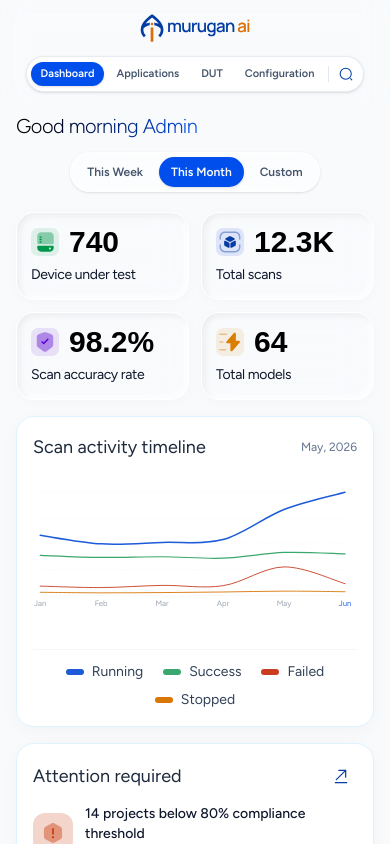
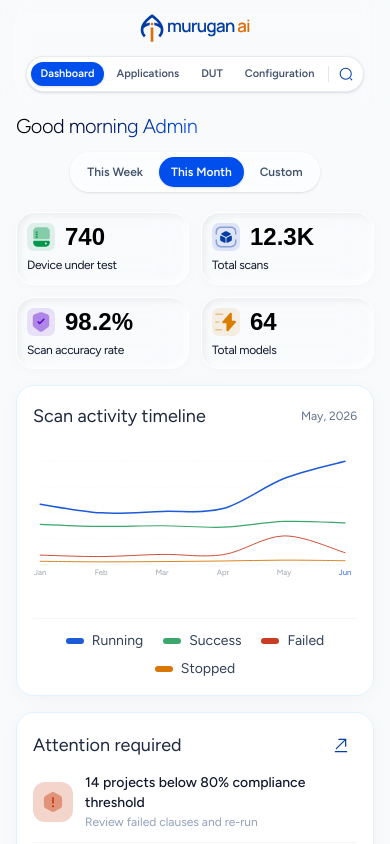
Before and after one commit to lw-108/Murugan-AI, a React (Vite) app: page / in a window 390 px wide. Shown: the top 844 px of the page. Built offline with nearby package versions, Linux system fonts and the light colour scheme; a web font is replaced by a local one.

Commit message:
Third Commit

```diff
--- a/src/App.tsx
+++ b/src/App.tsx
@@ -226,7 +226,7 @@ export function App() {
               {kpiCards.map((card, i) => (
                 <div
                   key={i}
-                  className="bg-transparent backdrop-blur-lg border border-white/90 rounded-2xl p-3.5 sm:p-5 flex flex-col justify-center items-start h-full hover:bg-white/70 transition-all duration-200 relative overflow-hidden"
+                  className="bg-transparent backdrop-blur-lg border border-white/90 rounded-2xl p-2.5 sm:p-3.5 md:p-4 lg:p-5 flex flex-col justify-center items-start h-full hover:bg-white/70 transition-all duration-200 relative overflow-hidden"
                   style={{ boxShadow: "inset 3px 3px 6px rgba(0,0,0,0.05), inset -3px -3px 6px rgba(255,255,255,0.9), 0 2px 15px -2px rgba(0,0,0,0.03)" }}
                 >
                   <div className="flex items-center gap-2.5 sm:gap-3">
@@ -234,13 +234,13 @@ export function App() {
                       {card.icon}
                     </div>
                     <div
-                      className="text-3xl sm:text-4xl lg:text-[48px] xl:text-[52px] text-black tracking-normal leading-none"
+                      className="text-2xl sm:text-3xl md:text-3xl lg:text-[42px] xl:text-[48px] text-black tracking-normal leading-none"
                       style={{ fontFamily: '"mozilla-headline-condensed", sans-serif', fontWeight: 600 }}
                     >
                       {card.value}
                     </div>
                   </div>
-                  <div className="text-sm sm:text-base lg:text-[18px] xl:text-[20px] font-normal text-slate-900 tracking-tight mt-2 sm:mt-3 text-left" style={{ fontFamily: '"Figtree", sans-serif' }}>
+                  <div className="text-xs sm:text-sm md:text-sm lg:text-base xl:text-[18px] font-normal text-slate-900 tracking-tight mt-1.5 sm:mt-2 lg:mt-3 text-left leading-snug" style={{ fontFamily: '"Figtree", sans-serif' }}>
                     {card.label}
                   </div>
                 </div>
```
